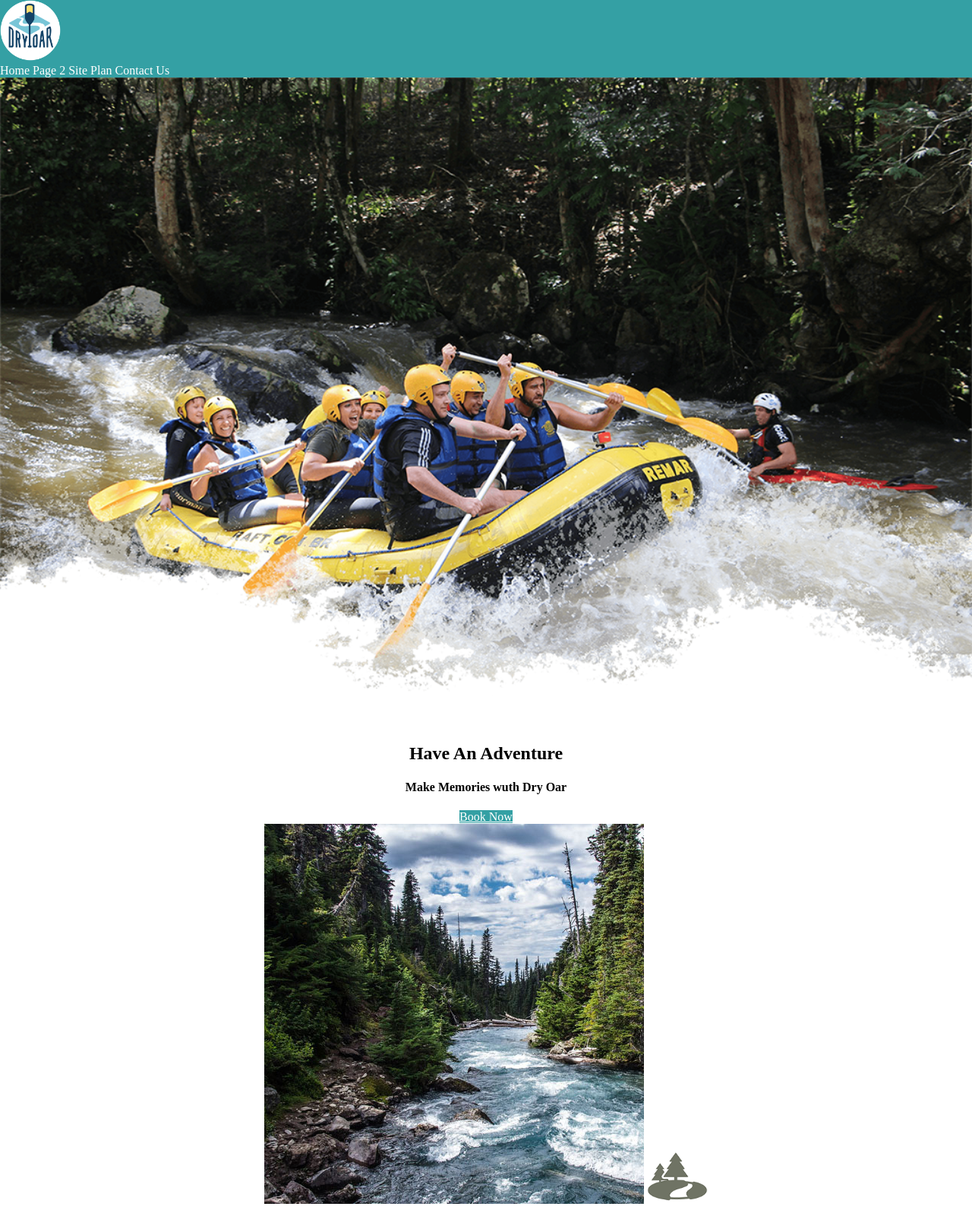
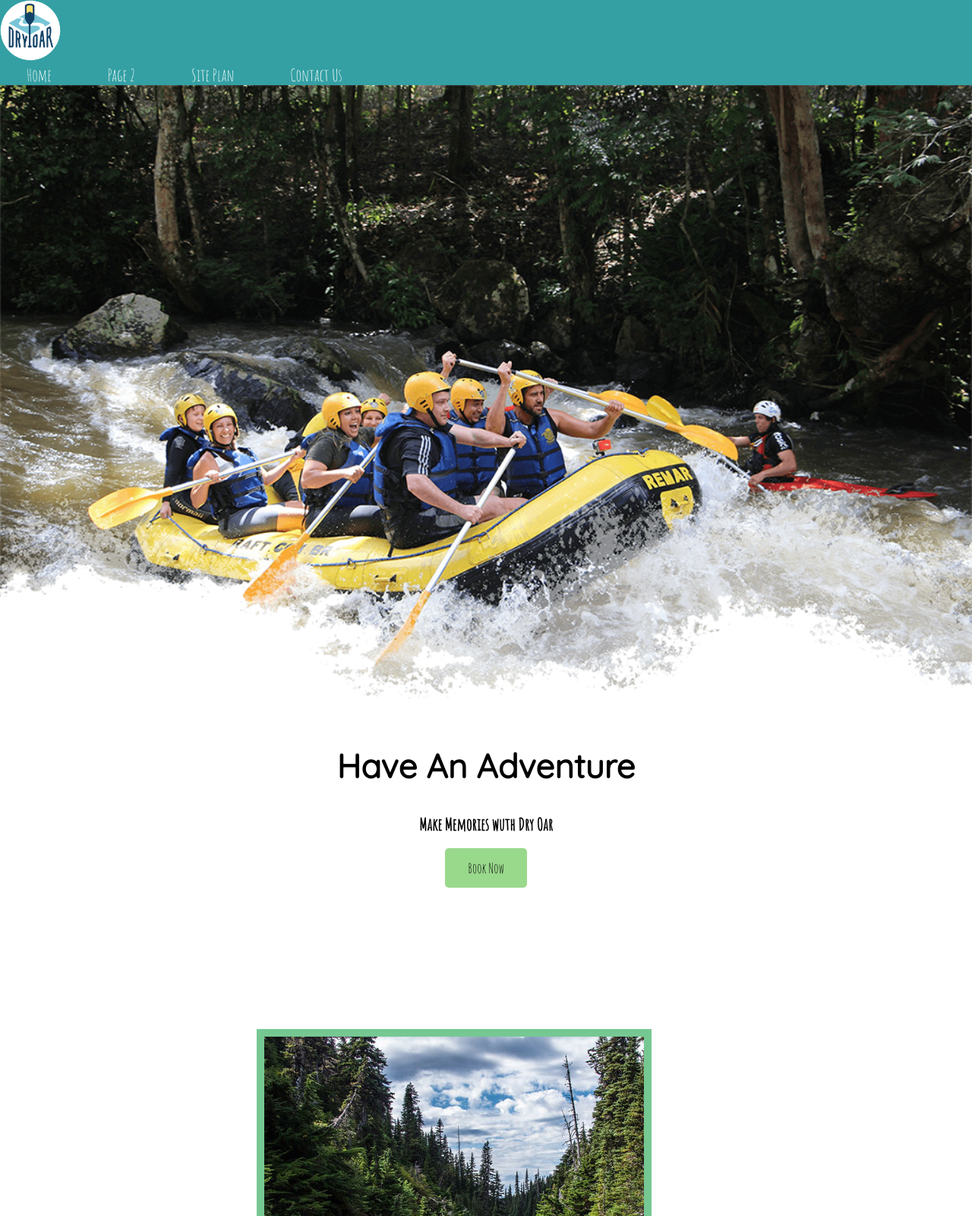
Before and after one commit to valeEsquivel/wdd130Winter, a plain HTML site: page wwr/index.html in a window 1280 px wide. Shown: the top 1600 px of the page at 76% size. Drawn offline with Linux system fonts and the light colour scheme.

Commit message:
030223-Adding more html and css to dry oar site, and practice for week 5

```diff
--- /dev/null
+++ b/practices/styles/challenge.css
@@ -0,0 +1,29 @@
+body {
+    margin: 0;
+}
+
+header {
+    margin: 0;
+    max-width: 100%;
+    text-align: center;
+}
+
+main{
+    margin: 0;
+    background-color: gray;
+}
+
+#containerImg img{
+    width: 300px;
+    height: 300px;
+    border-radius: 50%;
+    border-color: darkgray;
+    border-style: solid;
+    border-width: 15px;
+    margin-left: 15px;
+}
+
+#containerImg {
+    margin: 0 auto;
+    text-align: center;
+}
--- a/styles/styles.css
+++ b/styles/styles.css
@@ -1,19 +1,22 @@
 body {
     text-align: center;
+    margin: 0;
 }
 
 nav {
     background-color: steelblue;
-    padding: 10px;
+    padding: 25px;
 }
 
 a {
     color: white;
     margin: 40px;
+    padding: 25px;
 }
 
 h1 {
     color: steelblue;
+    margin: 50px 0;
 }
 
 img {
@@ -39,3 +42,7 @@ a:hover {
     background-color: white;
     color: steelblue;
 }
+
+footer p{
+    padding: 25px;
+}
--- a/wwr/styles/styles.css
+++ b/wwr/styles/styles.css
@@ -1,3 +1,15 @@
+@import url('https://fonts.googleapis.com/css2?family=Amatic+SC&family=Quicksand&display=swap');
+
+:root {
+    --heading-font: "Amatic SC";
+    --paragraph-font: Quicksand, Helvetica, sans-serif;
+    --primary-color: #184e77;
+    --secondary-color: #1e6091 ;
+    --accent1-color: #34a0a4;
+    --accent2-color: #76c893;
+    --accent3-color: #99d98c;
+}
+
 #content {
     max-width: 1600px;
     margin: 0 auto;
@@ -7,9 +19,11 @@ nav a {
     text-align: center;
     color: white;
     text-decoration: none;
+    padding: 35px;
 }
 
-#hero-msg h1, #hero-msg h4 {
+#hero-msg h1,
+#hero-msg h4 {
     text-align: center;
 }
 
@@ -30,6 +44,12 @@ body {
     background-color: white;
     margin: 0;
     padding: 0;
+    font-size: 22px;
+    font-family: var(--heading-font);
+}
+
+p {
+    font-family: var(--paragraph-font);
 }
 
 header {
@@ -41,41 +61,99 @@ nav a:hover {
     background-color: white;
 }
 
-.book, .join {
-    background-color: #34a0a4;
-    color: white;
+.book,
+.join {
+    background-color: #99d98c;
+    color: black;
+    padding: 15px 30px;
+    margin-top: 50px;
+    border-radius: 5px;
+    font-size: 18px;
+    text-decoration: none;
 }
 
-.book:hover, .join:hover {
+.book:hover,
+.join:hover {
     color: white;
     background-color: #184e77;
 }
 
 .msg {
     background-color: #34a0a4;
+    line-height: 1.5em;
+    padding: 35px;
+    margin-top: 100px;
+}
+
+.msg p {
+    padding-bottom: 15px;
+    font-size: 20px;
 }
 
 footer {
     background-color: #34a0a4;
     color: white;
+    padding: 25px 20px;
+    margin-top: 200px;
 }
 
 footer p {
-    font-size: 1.2em;
+    font-size: 0.75em;
+}
+
+footer a {
+    text-decoration: none;
 }
 
 footer p a:hover {
     text-decoration: underline;
 }
 
+footer .social img {
+    padding-top: 15px;
+}
+
 .icon {
+    width: 80px;
+    padding-top: 10px;
+}
+
+.logo {
     width: 80px;
 }
 
-.logo{
-    width: 80px;
+#hero-img {
+    width: 100%;
 }
 
-#hero-img{
-    width: 100%;
+.home-title {
+    font-family: Quicksand, Helvetica, sans-serif;
+    font-size: 2em;
+    margin-top: 10px;
 }
+
+h2 {
+    margin: 0;
+}
+
+#logo_link {
+    padding-top: 5px;
+}
+
+.rivers-card,
+.camping-card,
+.rapids-card {
+    margin: 200px 0;
+}
+
+.card-img{
+    border: 10px solid var(--accent2-color);
+}
+
+main section img {
+    box-sizing: border-box;
+}
+
+.mountains{
+    margin-top: 100px;
+}
```
Also changed, not shown: practices/challenge.html (added, +23 -0 lines), practices/images/me.jpg (added), practices/images/rsz_2w08_teton_mountains.jpg (added), practices/images/w05_circles.jpg (added), practices/images/w05_ice_image_desk.jpg (added), practices/images/w05_ice_image_graphic.png (added), practices/images/w09_ice_img.jpg (added), 1 other file.
